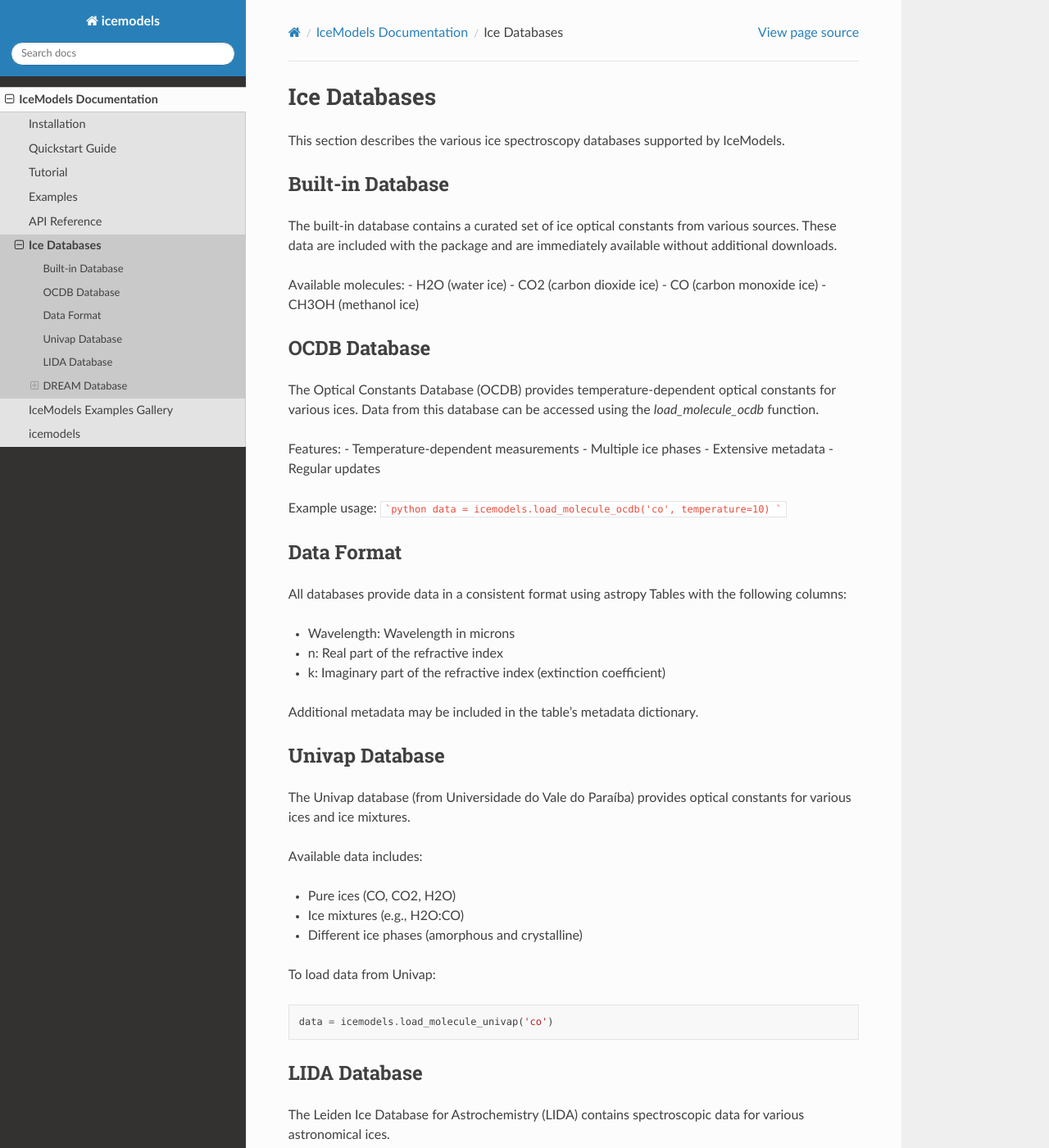
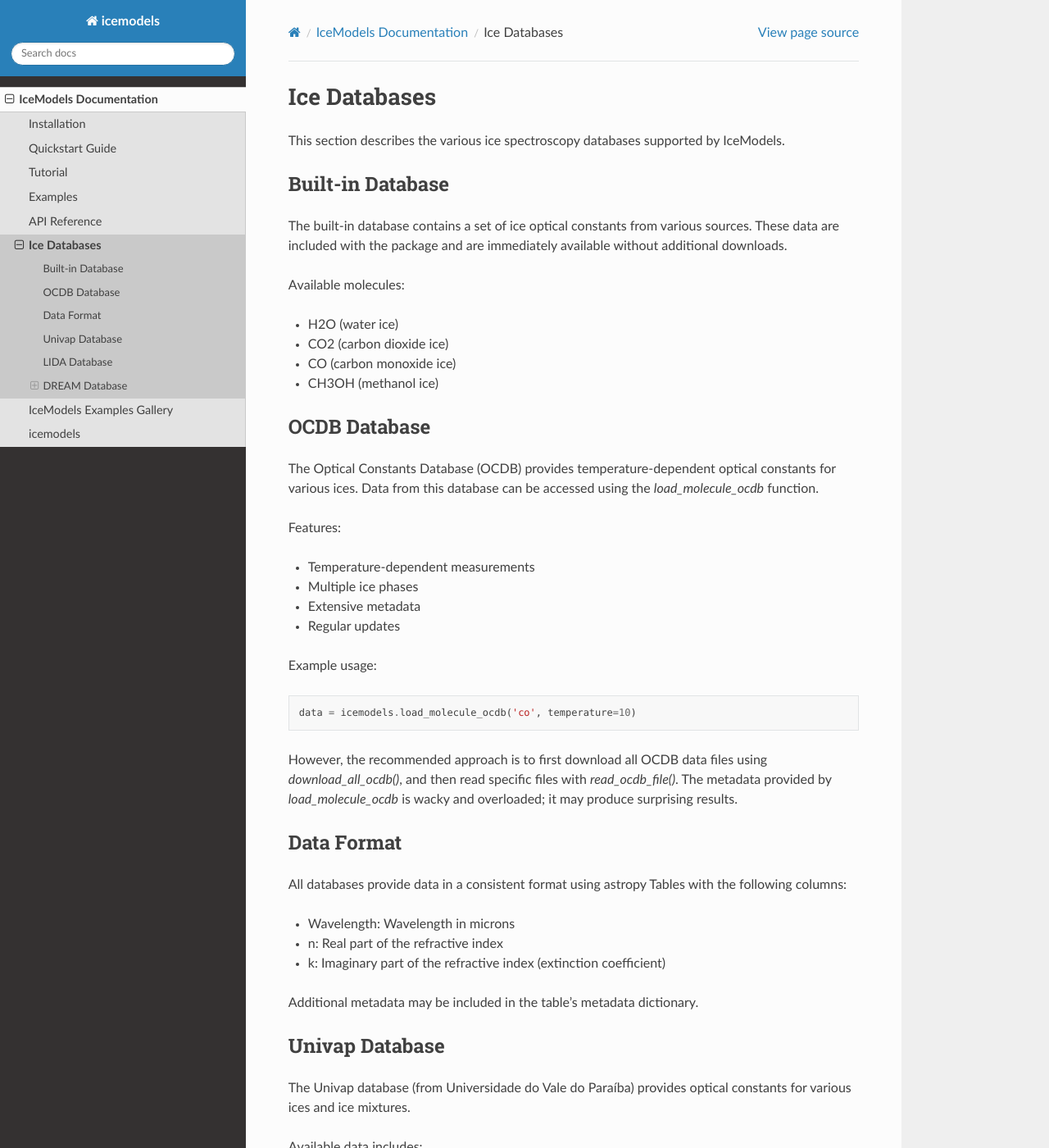
Before and after one commit to keflavich/icemodels, a Sphinx documentation site: the page built from docs/icemodels/databases.rst, in a window 1280 px wide and 1400 px high. Shown: the whole window at 82% size. Built offline with Sphinx 7.4.7 and the Read the Docs theme 3.1.0, drawn with Linux system fonts in a browser that asks for light colours; the version number could not be read and is left out.

Commit message:
try to fix more docs

````diff
--- a/docs/icemodels/databases.rst
+++ b/docs/icemodels/databases.rst
@@ -6,14 +6,15 @@ This section describes the various ice spectroscopy databases supported by IceMo
 Built-in Database
 -----------------
 
-The built-in database contains a curated set of ice optical constants from various sources.
+The built-in database contains a set of ice optical constants from various sources.
 These data are included with the package and are immediately available without additional downloads.
 
 Available molecules:
-- H2O (water ice)
-- CO2 (carbon dioxide ice)
-- CO (carbon monoxide ice)
-- CH3OH (methanol ice)
+
+* H2O (water ice)
+* CO2 (carbon dioxide ice)
+* CO (carbon monoxide ice)
+* CH3OH (methanol ice)
 
 OCDB Database
 -------------
@@ -22,24 +23,30 @@ The Optical Constants Database (OCDB) provides temperature-dependent optical con
 Data from this database can be accessed using the `load_molecule_ocdb` function.
 
 Features:
-- Temperature-dependent measurements
-- Multiple ice phases
-- Extensive metadata
-- Regular updates
+
+* Temperature-dependent measurements
+* Multiple ice phases
+* Extensive metadata
+* Regular updates
 
 Example usage:
-```python
-data = icemodels.load_molecule_ocdb('co', temperature=10)
-```
+
+.. code-block:: python
+
+    data = icemodels.load_molecule_ocdb('co', temperature=10)
+
+
+However, the recommended approach is to first download all OCDB data files using `download_all_ocdb()`, and then read specific files with `read_ocdb_file()`.
+The metadata provided by `load_molecule_ocdb` is wacky and overloaded; it may produce surprising results.
 
 Data Format
 -----------
 
 All databases provide data in a consistent format using astropy Tables with the following columns:
 
-- Wavelength: Wavelength in microns
-- n: Real part of the refractive index
-- k: Imaginary part of the refractive index (extinction coefficient)
+* Wavelength: Wavelength in microns
+* n: Real part of the refractive index
+* k: Imaginary part of the refractive index (extinction coefficient)
 
 Additional metadata may be included in the table's metadata dictionary.
 
````
